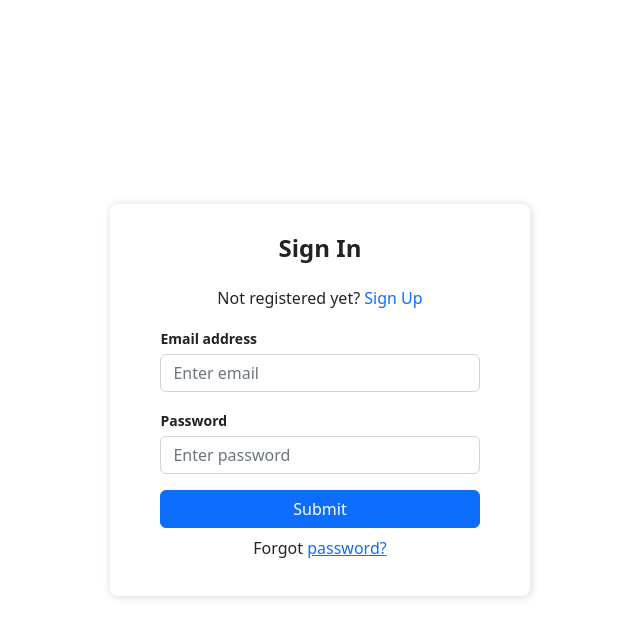
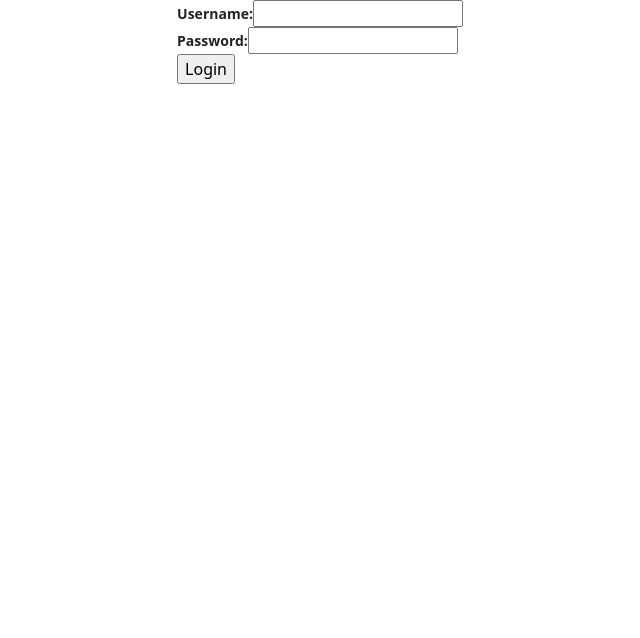
Before and after one commit to abdusman2014/veteranmeet-frontend, a React (Create React App) app: page / in a window 1280 px wide. Shown: the top 638 px of the page, without its empty margins (320-960 px from the left). Built offline with nearby package versions, Linux system fonts and the light colour scheme.

Commit message:
Update Register and Login page

```diff
--- a/package.json
+++ b/package.json
@@ -3,6 +3,7 @@
   "version": "0.1.0",
   "private": true,
   "dependencies": {
+    "@mui/styles": "^5.10.16",
     "@testing-library/jest-dom": "^5.16.5",
     "@testing-library/react": "^13.4.0",
     "@testing-library/user-event": "^13.5.0",
--- a/src/App.tsx
+++ b/src/App.tsx
@@ -18,10 +18,10 @@ function App() {
     <Router>
       <Routes>
       <Route path="/" element={ <Login/> } />
+      <Route path="/register" element={ <Register/> } />
       <Route path="/home" element={ <HomeScreen/> } />
       </Routes>
     </Router>
-
   );
 }
 
--- /dev/null
+++ b/src/Screen/Login.css
@@ -0,0 +1,6 @@
+
+.login-form {
+    display: flex;
+    justify-content: center;
+    align-items: center;
+  }
--- a/src/Screen/Login.tsx
+++ b/src/Screen/Login.tsx
@@ -1,128 +1,42 @@
+
 import React, { useState } from "react"
+import "./Login.css"
 
 const Login = function () {
 
-  const [pictureFile, setPictureFile] = useState(null);
+  const [username, setusername] = useState("");
+  const [password, setPassword] = useState("");
 
+  const handlLogin = (evt: any) => {
+      evt.preventDefault();
+      alert(`Submitting Name ${username}`)
+  }
+  return (
+    <div className="login-form">
+          <form onSubmit={handlLogin}>
+      <label>
+        Username:
+        <input
+          type="text"
+          value={username}
+          onChange={e => setusername(e.target.value)}
+        />
+      </label>
+      <br/>
+      <label>
+        Password:
+        <input
+          type="text"
+          value={password}
+          onChange={e => setPassword(e.target.value)}
+        />
+      </label>
+      <br/>
+      <input type="submit" value="Login" />
+    </form>
+    </div>
 
-  let [authMode, setAuthMode] = useState("signin")
+  );
+}
 
-  const changeAuthMode = () => {
-    setAuthMode(authMode === "signin" ? "signup" : "signin")
-  }
-
-  if (authMode === "signin") {
-    return (
-      <div className="Auth-form-container">
-        <form className="Auth-form">
-          <div className="Auth-form-content">
-            <h3 className="Auth-form-title">Sign In</h3>
-            <div className="text-center">
-              Not registered yet?{" "}
-              <span className="link-primary" onClick={changeAuthMode}>
-                Sign Up
-              </span>
-            </div>
-            <div className="form-group mt-3">
-              <label>Email address</label>
-              <input
-                type="email"
-                className="form-control mt-1"
-                placeholder="Enter email"
-              />
-            </div>
-            <div className="form-group mt-3">
-              <label>Password</label>
-              <input
-                type="password"
-                className="form-control mt-1"
-                placeholder="Enter password"
-              />
-            </div>
-            <div className="d-grid gap-2 mt-3">
-              <button type="submit" className="btn btn-primary">
-                Submit
-              </button>
-            </div>
-            <p className="text-center mt-2">
-              Forgot <a href="#">password?</a>
-            </p>
-          </div>
-        </form>
-      </div>
-    )
-  }
-
-  return (
-    <div className="Auth-form-container">
-      <form className="Auth-form">
-        <div className="Auth-form-content">
-          <h3 className="Auth-form-title">Sign In</h3>
-          <div className="text-center">
-            Already registered?{" "}
-            <span className="link-primary" onClick={changeAuthMode}>
-              Sign In
-            </span>
-          </div>
-          <div className="form-group mt-3">
-            <label>Full Name</label>
-            <input
-              type="email"
-              className="form-control mt-1"
-              placeholder="e.g Jane Doe"
-            />
-          </div>
-          <div className="form-group mt-3">
-            <label>Gender</label>
-            <input
-              type="text"
-              className="form-control mt-1"
-              placeholder="Male/Female"
-            />
-          </div>
-          <div className="form-group mt-3">
-            <label>Occupation</label>
-            <input
-              type="text"
-              className="form-control mt-1"
-              placeholder="e.g Manager"
-            />
-          </div>
-          <div className="form-group mt-3">
-          <label>Profile Picture</label>
-            <input
-            type="file"
-            placeholder="Picture"
-           // value={pictureFile}
-            // onChange={(e) =>
-            //   setPictureFile(e.target.files[0])}
-        />
-          </div>
-          <div className="form-group mt-3">
-            <label>Email address</label>
-            <input
-              type="email"
-              className="form-control mt-1"
-              placeholder="Email Address"
-            />
-          </div>
-
-          <div className="form-group mt-3">
-            <label>Password</label>
-            <input
-              type="password"
-              className="form-control mt-1"
-              placeholder="Password"
-            />
-          </div>
-          <div className="d-grid gap-2 mt-3">
-            <button type="submit" className="btn btn-primary">
-              Submit
-            </button>
-          </div>
-        </div>
-      </form>
-    </div>
-  )
-}
  export default Login;
--- a/src/Screen/Register.tsx
+++ b/src/Screen/Register.tsx
@@ -1,101 +1,76 @@
+
 import React, { useState } from "react"
+import "./Login.css"
 
 const Register = function () {
-  let [authMode, setAuthMode] = useState("signin")
 
-  const changeAuthMode = () => {
-    setAuthMode(authMode === "signin" ? "signup" : "signin")
+    const [name, setName] = useState("");
+    const [age, setAge] = useState("");
+    const [interest, setInterest] = useState("");
+
+  const [username, setusername] = useState("");
+  const [password, setPassword] = useState("");
+
+  const handleSubmit = (evt: any) => {
+      evt.preventDefault();
+      alert(`Submitting Name ${username}`)
   }
+  return (
+    <div className="login-form">
+          <form onSubmit={handleSubmit}>
 
-  if (authMode === "signin") {
-    return (
-      <div className="Auth-form-container">
-        <form className="Auth-form">
-          <div className="Auth-form-content">
-            <h3 className="Auth-form-title">Sign In</h3>
-            <div className="text-center">
-              Not registered yet?{" "}
-              <span className="link-primary" onClick={changeAuthMode}>
-                Sign Up
-              </span>
-            </div>
-            <div className="form-group mt-3">
-              <label>Email address</label>
+          <label>
+        Full Name:
         <input
-                type="email"
-                className="form-control mt-1"
-                placeholder="Enter email"
+          type="text"
+          value={name}
+          onChange={e => setName(e.target.value)}
         />
-            </div>
-            <div className="form-group mt-3">
-              <label>Password</label>
+      </label>
+      <br/>
+      <label>
+        Age:
         <input
-                type="password"
-                className="form-control mt-1"
-                placeholder="Enter password"
+          type="number"
+          value={age}
+          onChange={e => setAge(e.target.value)}
         />
-            </div>
-            <div className="d-grid gap-2 mt-3">
-              <button type="submit" className="btn btn-primary">
-                Submit
-              </button>
-            </div>
-            <p className="text-center mt-2">
-              Forgot <a href="#">password?</a>
-            </p>
-          </div>
+      </label>
+      <br/>
+      <label>
+        Area of Interest:
+        <input
+          type="text"
+          value={interest}
+          onChange={e => setInterest(e.target.value)}
+        />
+      </label>
+      <br/>
+
+      <label>
+        Username:
+        <input
+          type="text"
+          value={username}
+          onChange={e => setusername(e.target.value)}
+        />
+      </label>
+      <br/>
+
+      <label>
+        Password:
+        <input
+          type="text"
+          value={password}
+          onChange={e => setPassword(e.target.value)}
+        />
+      </label>
+      <br/>
+      <input type="submit" value="Register" />
     </form>
     </div>
-    )
-  }
 
-  return (
-    <div className="Auth-form-container">
-      <form className="Auth-form">
-        <div className="Auth-form-content">
-          <h3 className="Auth-form-title">Sign In</h3>
-          <div className="text-center">
-            Already registered?{" "}
-            <span className="link-primary" onClick={changeAuthMode}>
-              Sign In
-            </span>
-          </div>
-          <div className="form-group mt-3">
-            <label>Full Name</label>
-            <input
-              type="email"
-              className="form-control mt-1"
-              placeholder="e.g Jane Doe"
-            />
-          </div>
-          <div className="form-group mt-3">
-            <label>Email address</label>
-            <input
-              type="email"
-              className="form-control mt-1"
-              placeholder="Email Address"
-            />
-          </div>
-          <div className="form-group mt-3">
-            <label>Password</label>
-            <input
-              type="password"
-              className="form-control mt-1"
-              placeholder="Password"
-            />
-          </div>
-          <div className="d-grid gap-2 mt-3">
-            <button type="submit" className="btn btn-primary">
-              Submit
-            </button>
-          </div>
-          <p className="text-center mt-2">
-            Forgot <a href="#">password?</a>
-          </p>
-        </div>
-      </form>
-    </div>
-  )
+  );
 }
 
  export default Register;
```
Also changed, not shown: 1 other file (tests, documents, lock files or other folders). Lines whose indentation alone changed are shown as unchanged.
